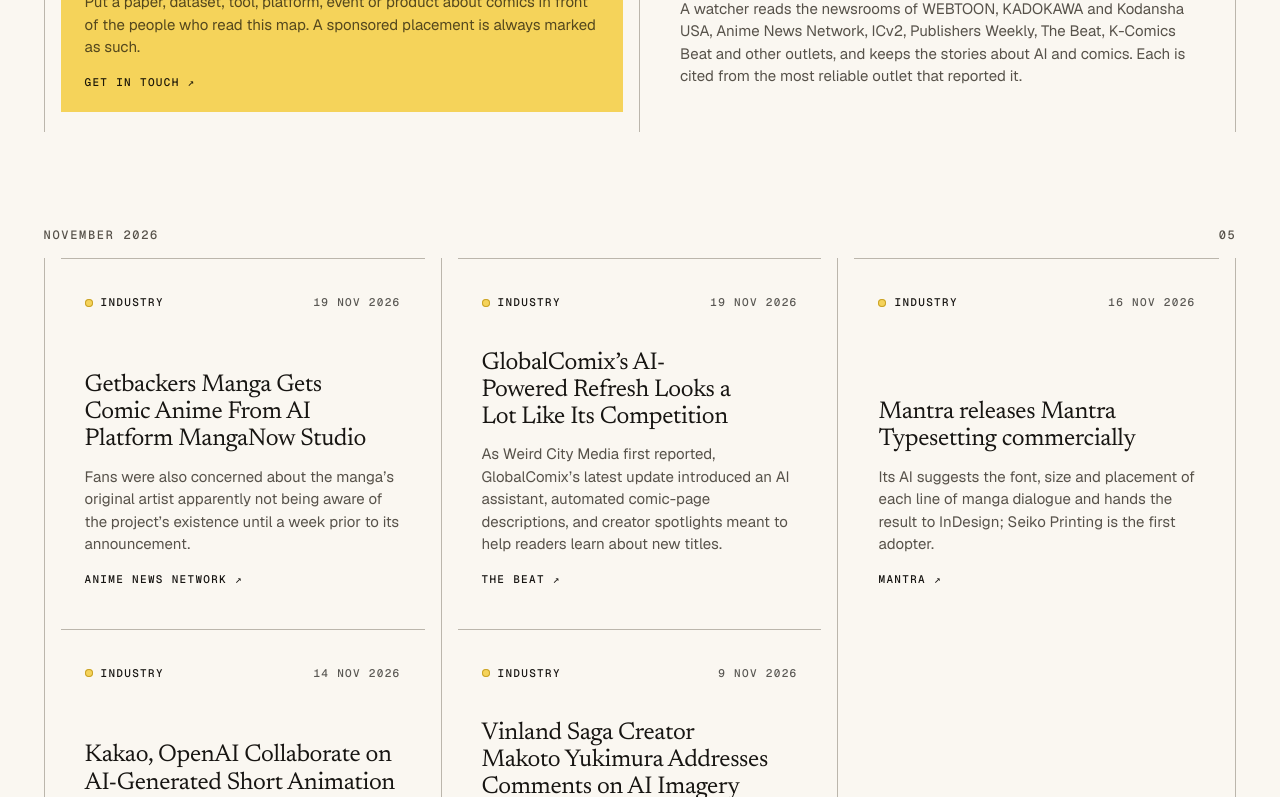
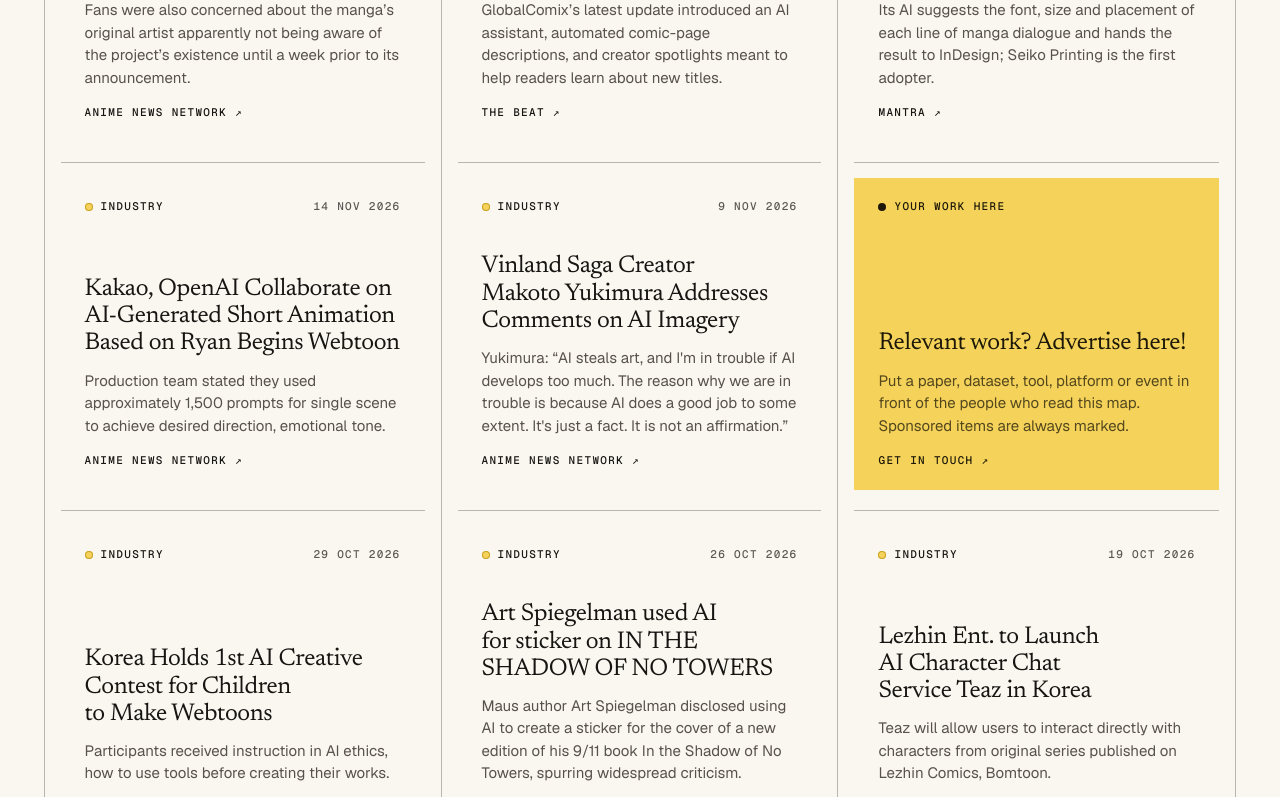
Before and after one commit to eternal-f1ame/awesome-comics-ai, a plain HTML site: page docs/news.html in a window 1280 px wide. Shown: the part 737-1534 px from the top of the page. Drawn offline with nearby package versions, Linux system fonts and the light colour scheme.

Commit message:
News page: the home section's grid, with every item
The News page now uses the same three-column grid as the home section: sponsored items first, the newest five, the "Relevant work? Advertise here!" box as the sixth tile, then every older item. The "How it works" box and the month headings are gone; readers do not need the update schedule.

Co-Authored-By: Claude Opus 5.5 <noreply@anthropic.com>
Claude-Session: https://claude.ai/code/session_01QZVr4qPUvD7dSCmNDNyDta

```diff
--- a/docs/assets/site.js
+++ b/docs/assets/site.js
@@ -206,27 +206,24 @@
   const askUrl = () => ((meta && meta.repo) || "https://github.com/eternal-f1ame/awesome-comics-ai") + "/issues/new?template=advertise.yml";
   const reveal = box => box.querySelectorAll(".cell").forEach((el, i) => { el.style.transitionDelay = (i % 3) * 60 + "ms"; watch(el); });
 
-  // the home page's "Around the field": sponsored items first (at most two), then the newest news, then the box that invites more
+  // the box that invites more, always the sixth tile: after the newest five, as on the home page
+  const askTile = () => `<div class="cell reveal"><a class="tile sun" href="${esc(askUrl())}" target="_blank" rel="noopener">
+      <span class="k"><span>Your work here</span></span><h3>Relevant work? Advertise here!</h3>
+      <p>Put a paper, dataset, tool, platform or event in front of the people who read this map. Sponsored items are always marked.</p><span class="go">Get in touch ↗</span></a></div>`;
+  const newsOrder = () => [...news.filter(n => n.kind === "sponsored"), ...news.filter(n => n.kind !== "sponsored")];
+  const withAsk = items => items.slice(0, 5).map(newsTile).join("") + askTile() + items.slice(5).map(newsTile).join("");
+
+  // the home page's "Around the field": at most two sponsored items, then the newest news, five in all, then the box
   function newsTiles() {
     if (!$("news")) return;
     const items = [...news.filter(n => n.kind === "sponsored").slice(0, 2), ...news.filter(n => n.kind !== "sponsored")].slice(0, 5);
-    $("news").innerHTML = items.map(newsTile).join("") + `<div class="cell reveal"><a class="tile sun" href="${esc(askUrl())}" target="_blank" rel="noopener">
-      <span class="k"><span>Your work here</span></span><h3>Relevant work? Advertise here!</h3>
-      <p>Put a paper, dataset, tool, platform or event in front of the people who read this map. Sponsored items are always marked.</p><span class="go">Get in touch ↗</span></a></div>`;
+    $("news").innerHTML = withAsk(items);
     reveal($("news"));
   }
 
-  // the News page: sponsored placements first, then every item, newest first, by month
+  // the News page: the same grid, with every item
   function newsPage() {
-    if ($("news-updated") && meta.updated) $("news-updated").textContent = "Updated " + meta.updated;
-    const two = n => String(n).padStart(2, "0");
-    const month = d => new Date(String(d) + "T12:00:00Z").toLocaleDateString("en-GB", { month: "long", year: "numeric" });
-    const ads = news.filter(n => n.kind === "sponsored"), rest = news.filter(n => n.kind !== "sponsored");
-    let html = ads.length ? `<p class="subhead"><span>Sponsored</span><span>${two(ads.length)}</span></p><div class="tiles three">${ads.map(newsTile).join("")}</div>` : "";
-    const groups = [];
-    rest.forEach(n => { const m = month(n.date); if (!groups.length || groups[groups.length - 1][0] !== m) groups.push([m, []]); groups[groups.length - 1][1].push(n); });
-    html += groups.map(([m, ns]) => `<p class="subhead"><span>${esc(m)}</span><span>${two(ns.length)}</span></p><div class="tiles three">${ns.map(newsTile).join("")}</div>`).join("");
-    $("news-list").innerHTML = html || '<p class="empty">No news yet.</p>';
+    $("news-list").innerHTML = withAsk(newsOrder());
     reveal($("news-list"));
   }
 
--- a/docs/news.html
+++ b/docs/news.html
@@ -52,12 +52,7 @@
     <p class="lead">What comic, manga and webtoon platforms are doing with AI, the research events of the field, and work from the people who build in this space. Sponsored items are always marked.</p>
   </header>
 
-  <div class="tiles">
-    <div class="cell reveal"><a class="tile sun" data-repo="/issues/new?template=advertise.yml" href="https://github.com/eternal-f1ame/awesome-comics-ai/issues/new?template=advertise.yml" target="_blank" rel="noopener"><span class="k"><span>Your work here</span></span><h3>Relevant work? Advertise here!</h3><p>Put a paper, dataset, tool, platform, event or product about comics in front of the people who read this map. A sponsored placement is always marked as such.</p><span class="go">Get in touch ↗</span></a></div>
-    <div class="cell reveal"><div class="tile plain"><span class="k"><span>How it works</span><em id="news-updated"></em></span><h3>Updated every two weeks</h3><p>A watcher reads the newsrooms of WEBTOON, KADOKAWA and Kodansha USA, Anime News Network, ICv2, Publishers Weekly, The Beat, K-Comics Beat and other outlets, and keeps the stories about AI and comics. Each is cited from the most reliable outlet that reported it.</p></div></div>
-  </div>
-
-  <div id="news-list"></div>
+  <div class="tiles three" id="news-list"></div>
 </main>
 
 <footer class="foot">
```
